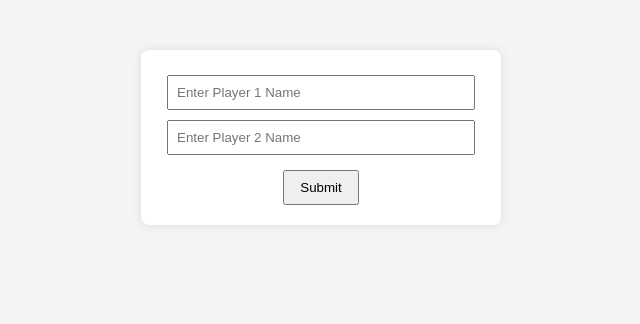
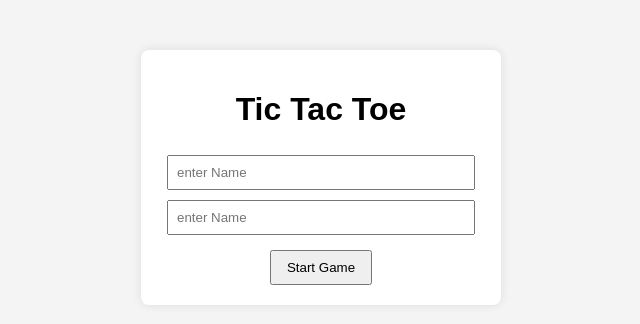
Before and after one commit to acciojob/tictactoe-vchhavi68, a website: page main.html in a window 1280 px wide. Shown: the whole page, without its empty margins (319-959 px from the left). Drawn offline with Linux system fonts and the light colour scheme.

Commit message:
created a submission

```diff
--- a/main.html
+++ b/main.html
@@ -61,22 +61,25 @@
     .hidden {
       display: none;
     }
-  </style>
+
+	  </style>
+
 </head>
 
 <body>
 	<!-- the entire body must be written by student -->
 	<div class="container">
 
-  <!-- Player input section -->
   <div id="setup">
-    <input type="text" id="player-1" placeholder="Enter Player 1 Name" />
-    <input type="text" id="player-2" placeholder="Enter Player 2 Name" />
+	  <h1>Tic Tac Toe</h1>
+
+    <input type="text" id="player-1" placeholder="enter Name" />
+
+    <input type="text" id="player-2" placeholder="enter Name" />
     <br />
-    <button id="submit">Submit</button>
+    <button id="Start Game">Start Game</button>
   </div>
 
-  <!-- Game section -->
   <div id="game" class="hidden">
     <h1>Tic Tac Toe</h1>
     <div class="message"></div>
```
Also changed, not shown: script.js (line endings or trailing spaces).
